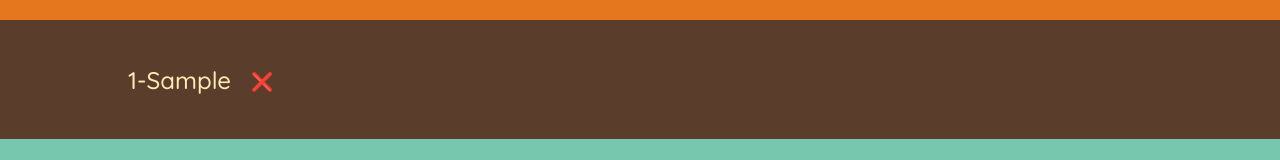
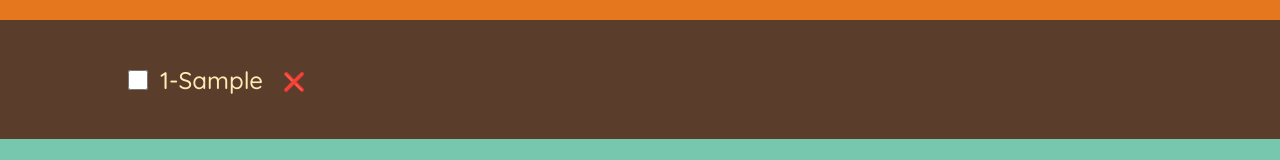
Before and after one commit to zizo-26/travel-list, a React (Create React App) app: page / in a window 1280 px wide. Both pictures are taken after typing "Sample" into the empty fields and a click on the button "ADD". Shown: the part 257-417 px from the top of the page. Built offline with nearby package versions, Linux system fonts and the light colour scheme.

Commit message:
handeling checkbox and paked items

```diff
--- a/src/App.js
+++ b/src/App.js
@@ -13,13 +13,17 @@ function addItem(item){
 
      setitem(items=> items.filter(item=> item.id !== id))
 
+  }
 
+  function hadelToggleItem(id){
+
+    setitem(items=> items.map((item)=> item.id ===id? {...item,packed: !item.packed } :item))
   }
   return (
     <div>
       <Logo />
       <Form   onAddItems={addItem} />
-      <PakingList  item={item} ondelete={handelDelete}/>
+      <PakingList  item={item} ondelete={handelDelete} onToggle={hadelToggleItem}/>
       <Stats />
     </div>
   );
@@ -73,12 +77,12 @@ function Form({onAddItems}) {
   );
 }
 
-function PakingList({item ,ondelete}) {
+function PakingList({item ,ondelete, onToggle}) {
   return (
     <div className="list">
       <ul>
         {item.map((item) => (
-          <Item item={item}   ondelete={ondelete} />
+          <Item item={item}   ondelete={ondelete} onToggle={onToggle} />
         ))}
       </ul>
     </div>
@@ -86,9 +90,10 @@ function PakingList({item ,ondelete}) {
 }
 // i got an error in the delete function because i forget to return the new array after filtering it
 
-function Item({ item,ondelete }) {
+function Item({ item,ondelete, onToggle }) {
   return (
     <li>
+      <input type="checkbox"   onChange={()=> onToggle(item.id)}/>
       <span style={{ textDecoration: item.packed ? "line-through" : "" }}>
         {item.quantity}-{item.description}
       </span>
```
